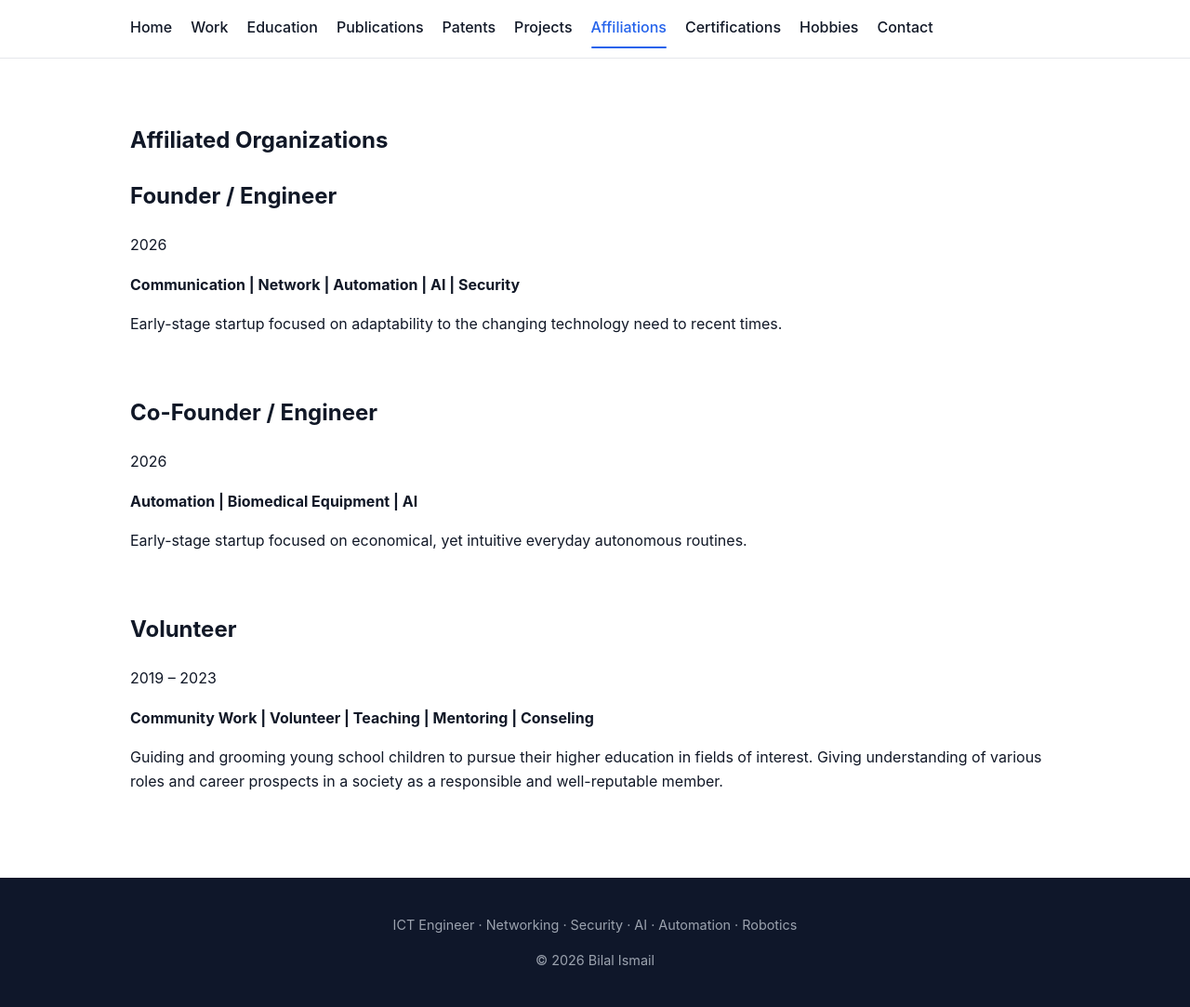
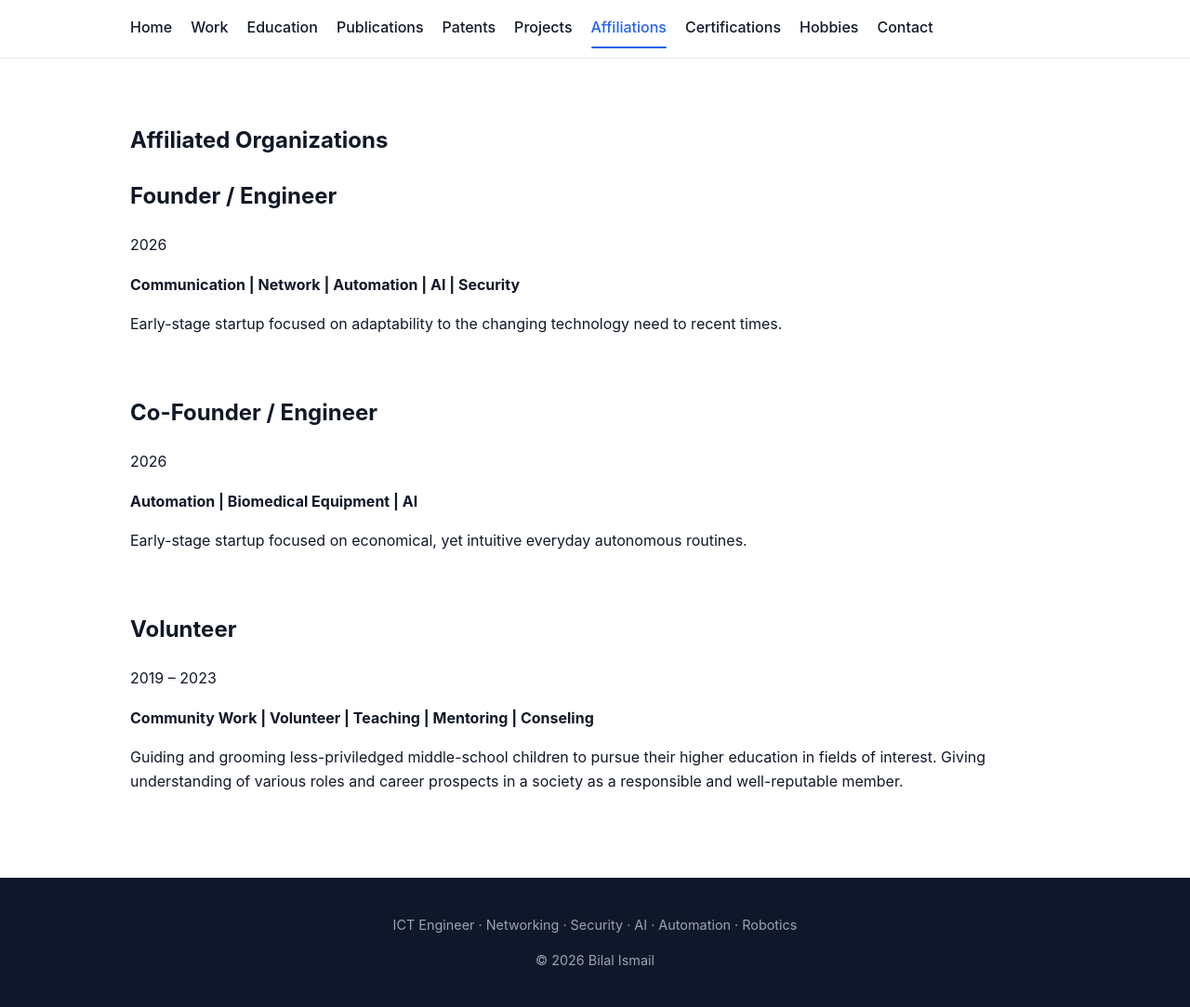
Before and after one commit to bilal-ismail/bilal-ismail.github.io, a Jekyll site: the page built from affiliations.md, in a window 1280 px wide. Shown: the whole page at 93% size. Built offline with Jekyll 4.4.1, drawn with Linux system fonts in a browser that asks for light colours.

Commit message:
Update affiliations.yml

```diff
--- a/_data/affiliations.yml
+++ b/_data/affiliations.yml
@@ -18,4 +18,4 @@
   finish: 2023
   domain: Community Work | Volunteer | Teaching | Mentoring | Conseling
   # image: /assets/images/startup-logo.png
-  summary: Guiding and grooming young school children to pursue their higher education in fields of interest. Giving understanding of various roles and career prospects in a society as a responsible and well-reputable member.
+  summary: Guiding and grooming less-priviledged middle-school children to pursue their higher education in fields of interest. Giving understanding of various roles and career prospects in a society as a responsible and well-reputable member.
```
